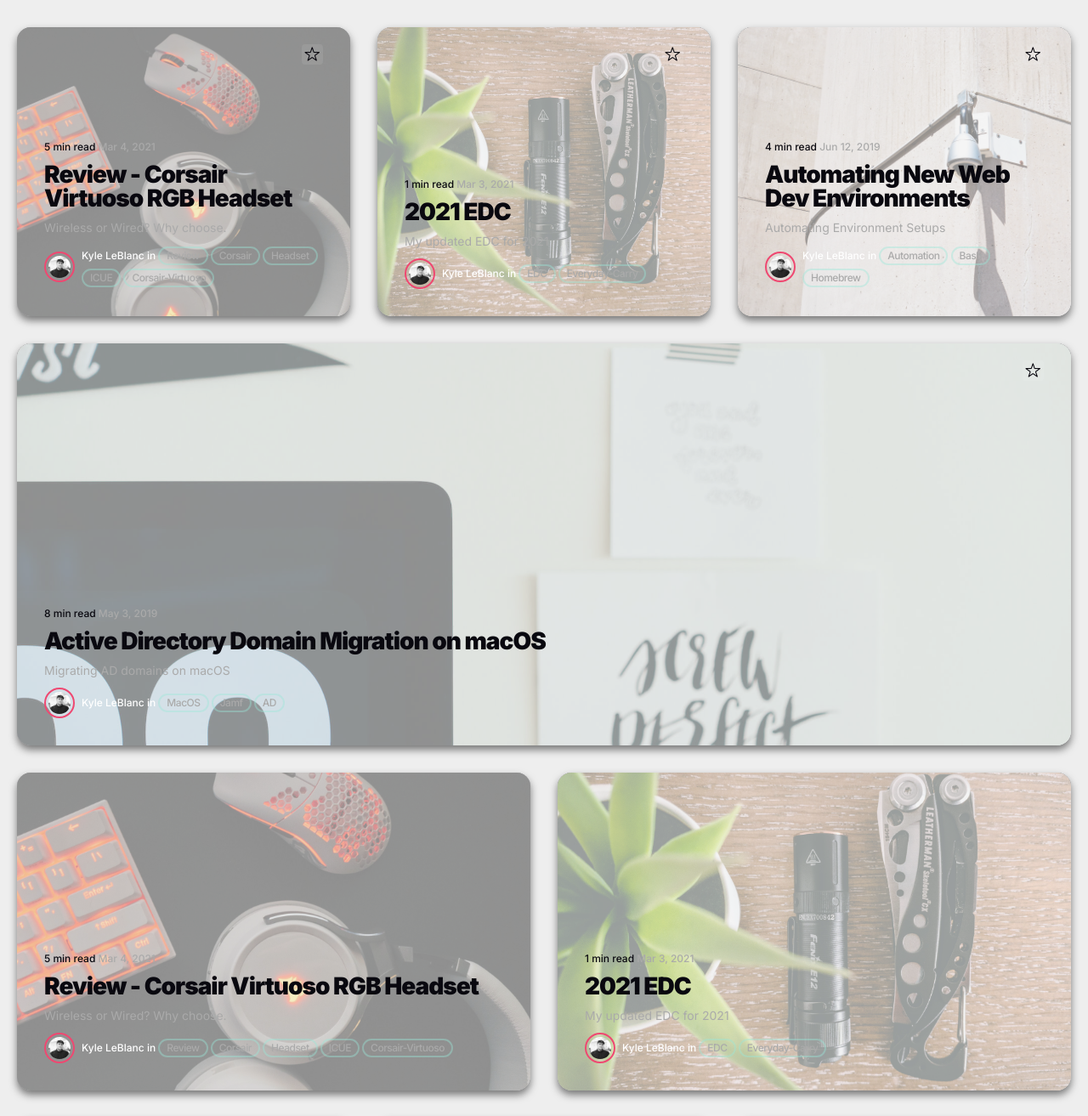
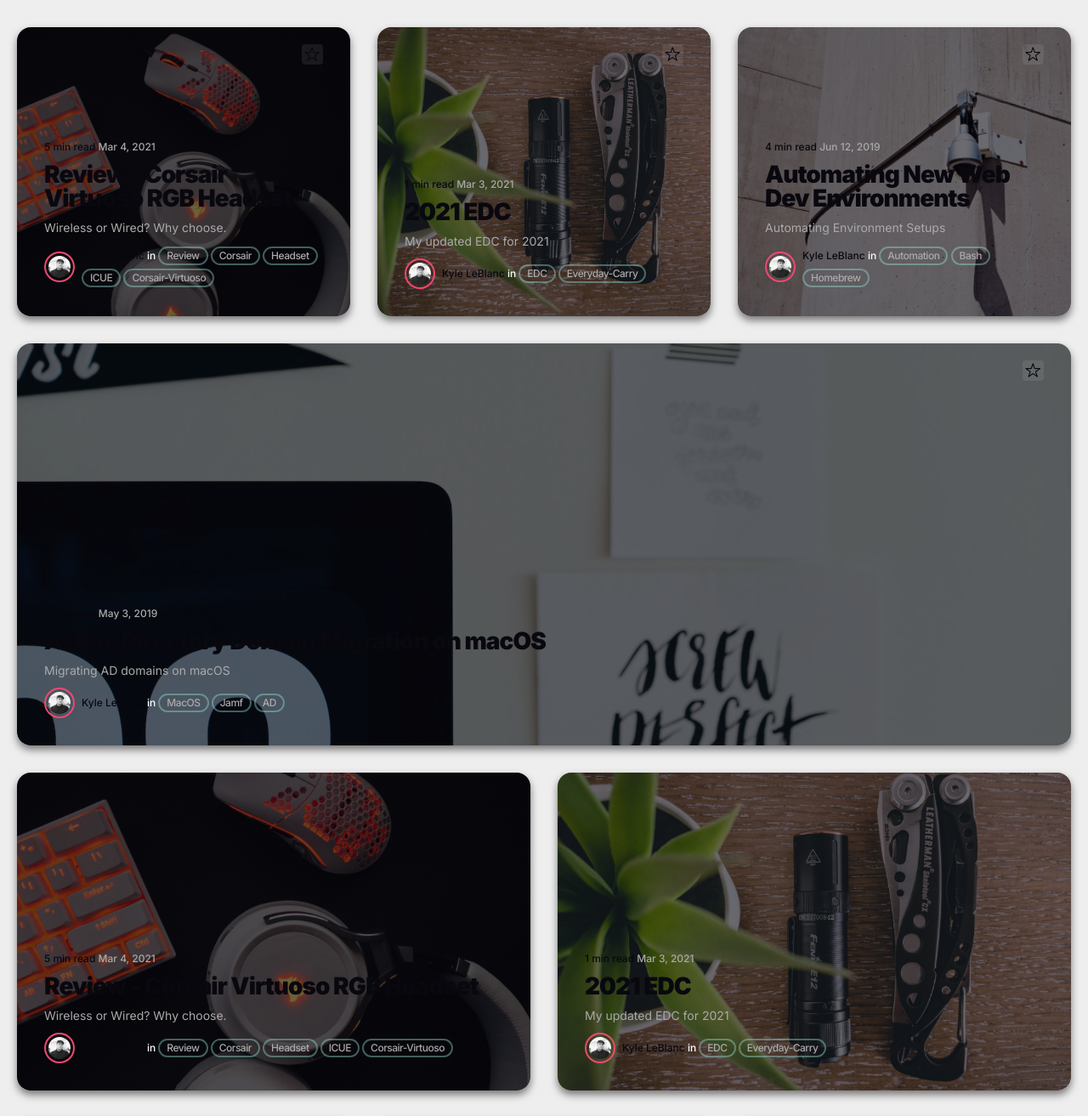
Before and after one commit to leblanck/pinkrhino, a Jekyll site: the page built from index.html, in a window 1280 px wide. Shown: the part 664-1977 px from the top of the page at 85% size. Built offline with Jekyll 4.4.1, drawn with Linux system fonts in a browser that asks for light colours; nearby versions of some CDN libraries; the list of posts is cut into pages by our own code; grey boxes are pictures that could not be loaded.

Commit message:
theme change

```diff
--- a/_sass/4-layouts/_home-page.scss
+++ b/_sass/4-layouts/_home-page.scss
@@ -38,7 +38,7 @@
   border-radius: 16px;
   overflow: hidden;
   box-shadow: 0 5px 10px 0 rgba(0,0,0,0.5);
-  background-color: $dark;
+  background-color: $light-gray;
 
   .featured-post {
     position: absolute;
@@ -96,7 +96,7 @@
     left: 0;
     width: 100%;
     height: 100%;
-    background-color: rgba($background-color, 0.6);
+    background-color: rgba($dark, 0.6);
     pointer-events: none;
   }
 
@@ -196,9 +196,9 @@
   }
   &-link {
     font-size: 12px;
-    color: $white;
+    color: $dark;
     &:hover {
-      color: $white;
+      color: $dark;
     }
   }
   span {
```
